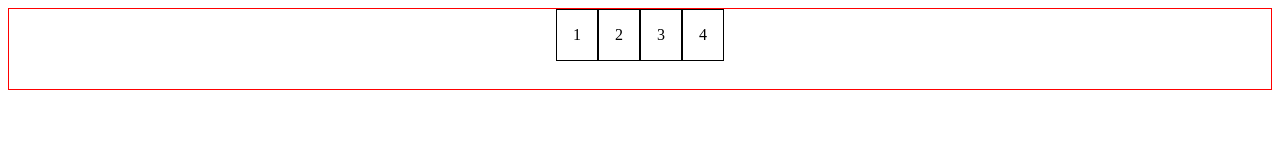
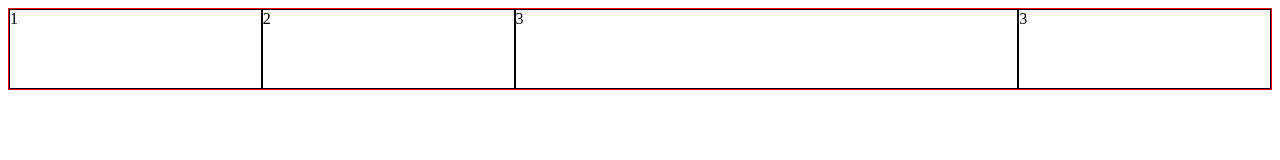
Before and after one commit to JSander72/Flexbox-Practice, a plain HTML site: page index.html in a window 1280 px wide. Drawn offline with Linux system fonts and the light colour scheme.

Commit message:
flex(grow,shrink,basos) commit

```diff
--- a/index.css
+++ b/index.css
@@ -1,12 +1,22 @@
 .boxes {
   display: flex;
   border: 1px solid red;
-  justify-content: center;
-  align-items: flex-start;
+  /* justify-content: center;
+  align-items: center; */
   height: 5em;
 }
 
 .boxes div {
   border: 1px solid black;
-  padding: 1em;
+  justify-content: center;
+  /* text-align: center;
+  align-content: center; */
 }
+
+.flex-1 {
+  flex: 1;
+}
+
+.flex-2 {
+  flex: 2;
+}
--- a/index.html
+++ b/index.html
@@ -12,10 +12,10 @@
 
 <body>
   <div class="boxes">
-    <div>1</div>
-    <div>2</div>
-    <div>3</div>
-    <div>4</div>
+    <div class="flex-1">1</div>
+    <div class="flex-1">2</div>
+    <div class="flex-2">3</div>
+    <div class="flex-1">3</div>
   </div>
 
 </body>
```
